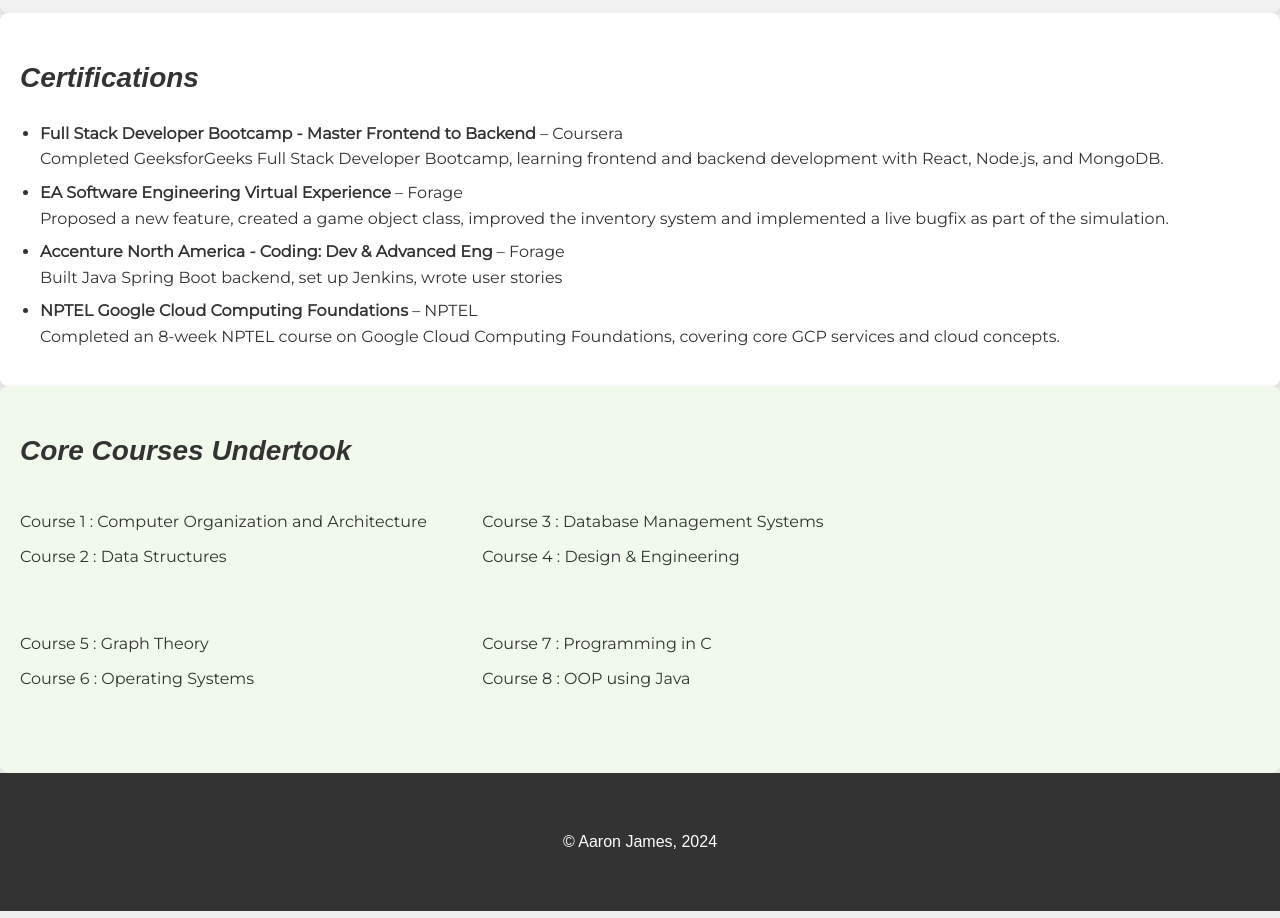
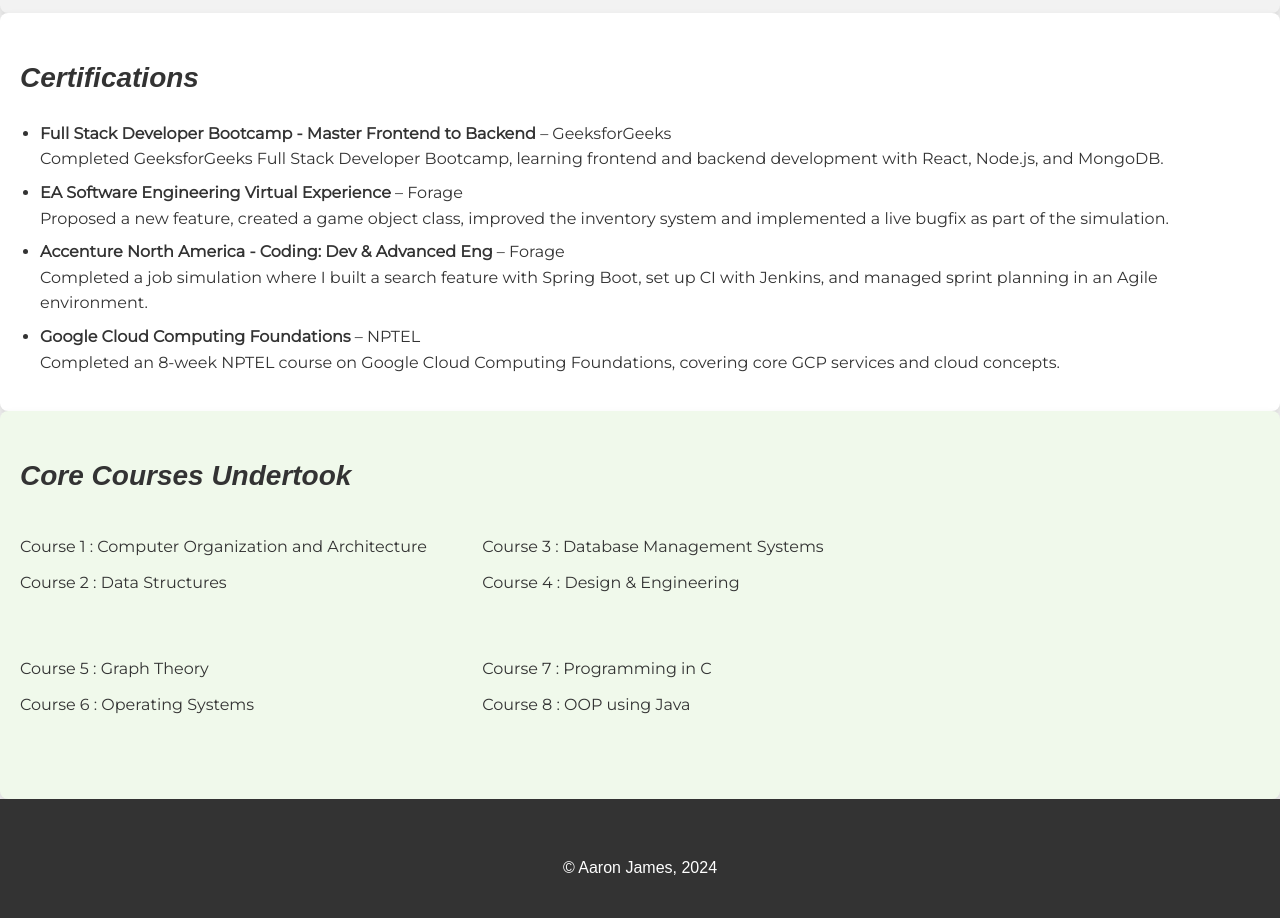
Before and after one commit to aaronjames09/aaron-portfolio, a website: page index.html in a window 1280 px wide. Shown: the part 1180-2098 px from the top of the page. Drawn offline with Linux system fonts and the light colour scheme.

Commit message:
Mail Added

```diff
--- a/index.html
+++ b/index.html
@@ -8,6 +8,11 @@
     <link href='https://fonts.googleapis.com/css?family=League Spartan' rel='stylesheet'>
     <link href='https://fonts.googleapis.com/css?family=Montserrat' rel='stylesheet'>
 </head>
+<script>
+  function showEmailPopup() {
+    alert("Email: aaron.jamesae@gmail.com");
+  }
+</script>
 <body>
     <header>
         <div class="container">
@@ -22,7 +27,7 @@
                     <li><a href="#courses">Courses</a></li>
                     <li><a href="resources/docs/Resume.pdf"  title="Download my resume!">Resume</a></li>
                     <li><a href="https://www.linkedin.com/in/aaron-james-44b102315/" target="_blank"><i class="fab fa-linkedin"></i></a></li>
-                    <li><a href="aaron.jamesae@gmail.com"><i class="far fa-envelope"></i></a></li>
+                    <li><a href="#" onclick="showEmailPopup()"><i class="far fa-envelope"></i></a></li>
 
                 </ul>
                 </span>
@@ -79,7 +84,7 @@
             <h2>Certifications</h2>
             <ul>
                 <li>
-                    <strong>Full Stack Developer Bootcamp - Master Frontend to Backend</strong> – Coursera<br>
+                    <strong>Full Stack Developer Bootcamp - Master Frontend to Backend</strong> – GeeksforGeeks<br>
                     Completed GeeksforGeeks Full Stack Developer Bootcamp, learning frontend and backend development with React, Node.js, and MongoDB.
                 </li>
                 <li>
@@ -88,10 +93,10 @@
                 </li>
                 <li>
                     <strong>Accenture North America - Coding: Dev & Advanced Eng</strong> – Forage<br>
-                    Built Java Spring Boot backend, set up Jenkins, wrote user stories
+                    Completed a job simulation where I built a search feature with Spring Boot, set up CI with Jenkins, and managed sprint planning in an Agile environment.
                 </li>
                 <li>
-                    <strong>NPTEL Google Cloud Computing Foundations</strong> – NPTEL<br>
+                    <strong>Google Cloud Computing Foundations</strong> – NPTEL<br>
                     Completed an 8-week NPTEL course on Google Cloud Computing Foundations, covering core GCP services and cloud concepts.
                 </li>
             </ul>
```
